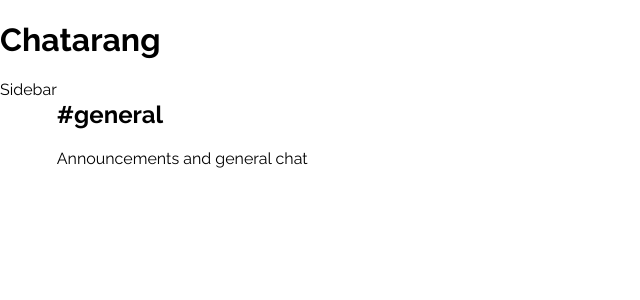
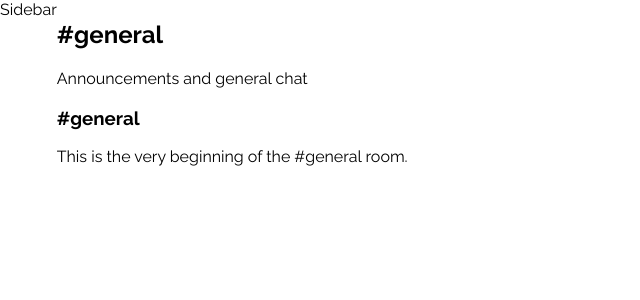
Before and after one commit to troywiegand/chatarang, a React (Create React App) app: page / in a window 1280 px wide. Shown: the top 300 px of the page, without its empty margins (0-640 px from the left). Built offline with nearby package versions, Linux system fonts and the light colour scheme.

Commit message:
Add extra commponents

```diff
--- a/src/App.js
+++ b/src/App.js
@@ -7,7 +7,6 @@ class App extends Component {
   render() {
     return (
       <div className="App">
-       <h1>Chatarang</h1>
        <Main />
       </div>
     )
--- a/src/Chat.js
+++ b/src/Chat.js
@@ -1,12 +1,14 @@
 import React, { Component } from 'react'
 
 import ChatHeader from './ChatHeader'
+import RoomAnnouncement from './RoomAnnouncement'
 
 class Chat extends Component{
 render(){
     return(
         <div className="Chat">
             <ChatHeader />
+            <RoomAnnouncement />
         </div>
     )
 }
--- a/src/ChatHeader.js
+++ b/src/ChatHeader.js
@@ -1,11 +1,12 @@
-import React, { Component } from 'react'
+import React from 'react'
 
-class ChatHeader extends Component{
-render(){
+
+const ChatHeader = () => {
+
     return(
 
-    <header class="ChatHeader">
-        <div class="roomInfo">
+    <header className="ChatHeader">
+        <div className="roomInfo">
           <h2>#general</h2>
           <p>Announcements and general chat</p>
         </div>
@@ -13,6 +14,6 @@ render(){
     )
 }
 
-}
+
 
 export default ChatHeader
--- /dev/null
+++ b/src/RoomAnnouncement.js
@@ -0,0 +1,16 @@
+import React from 'react'
+
+const RoomAnnouncement = () => {
+
+    return(
+
+    <div class="RoomAnnouncement">
+        <h3>#general</h3>
+        <p>This is the very beginning of the #general room.</p>
+      </div>
+    )
+}
+
+
+
+export default RoomAnnouncement
```
Also changed, not shown: src/MessageList.js (added, +15 -0 lines).
